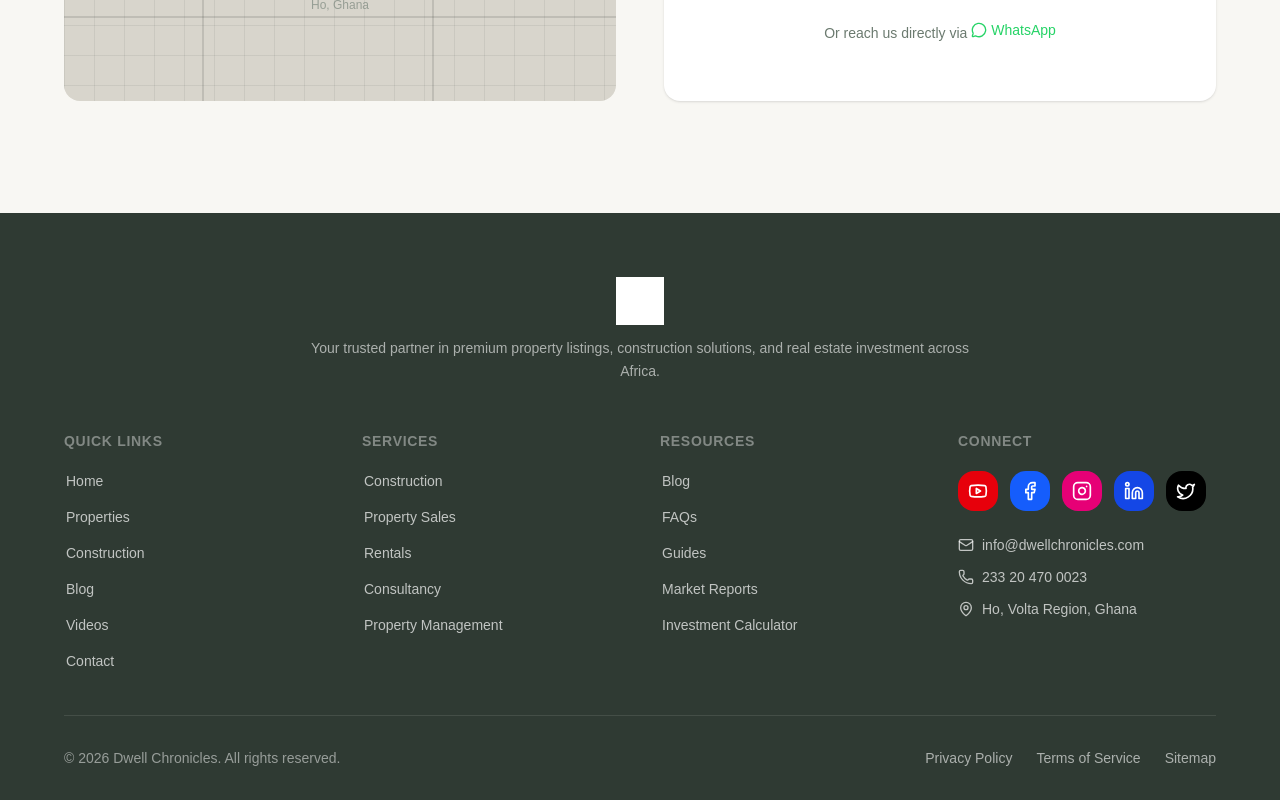
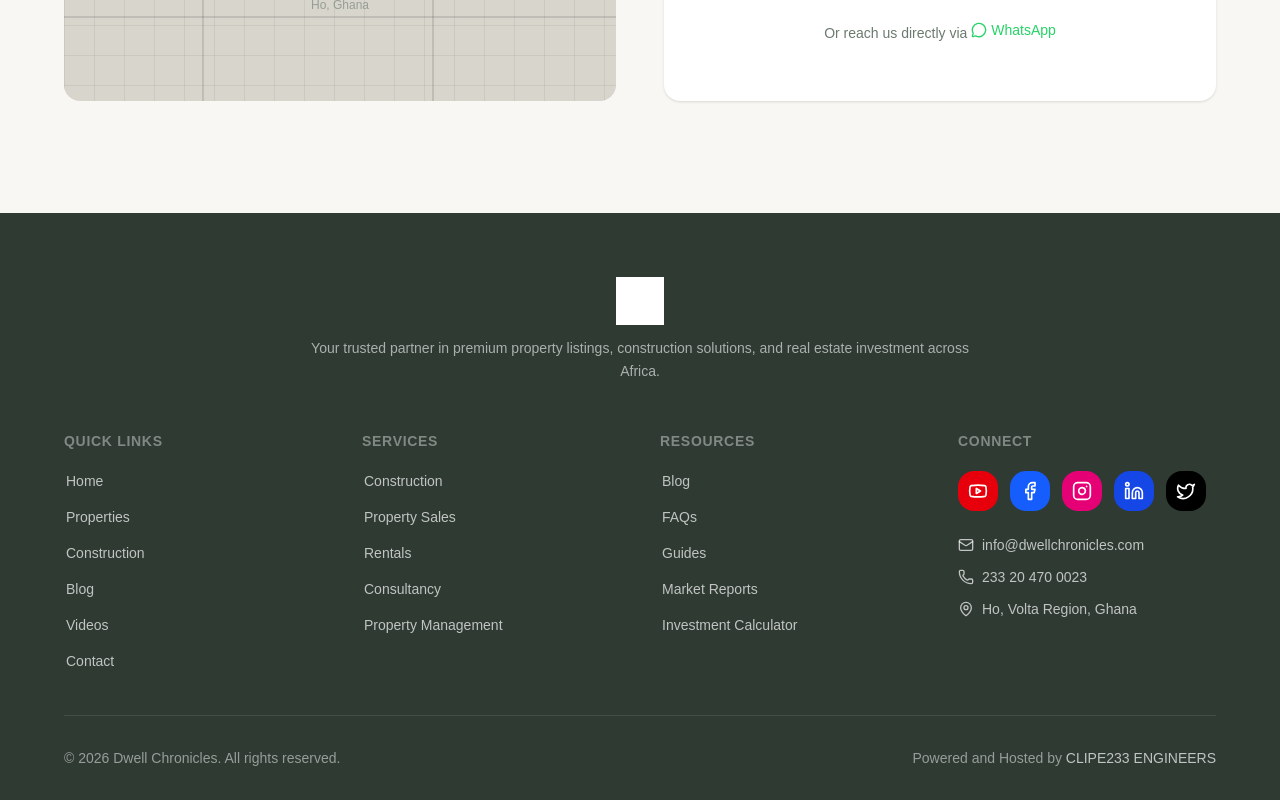
Before and after one commit to lilromeo2290/Dwell-Chronicles, a Next.js app: page / in a window 1280 px wide. Shown: the part 7044-7844 px from the top of the page. Built offline with nearby package versions, Linux system fonts and the light colour scheme; a web font is replaced by a local one.

Commit message:
e7fcb12b-16ec-41e9-97ea-996ea1d805ba

```diff
--- a/src/components/sections/Footer.tsx
+++ b/src/components/sections/Footer.tsx
@@ -71,11 +71,6 @@ const socialLinks = [
   },
 ];
 
-const footerLinks = [
-  { label: 'Privacy Policy', href: '#privacy' },
-  { label: 'Terms of Service', href: '#terms' },
-  { label: 'Sitemap', href: '#sitemap' },
-];
 
 export default function Footer() {
   return (
@@ -204,17 +199,17 @@ export default function Footer() {
           <p className="text-sm text-white/50">
             &copy; 2026 Dwell Chronicles. All rights reserved.
           </p>
-          <div className="flex flex-wrap gap-6">
-            {footerLinks.map((link) => (
-              <a
-                key={link.label}
-                href={link.href}
-                className="text-white/60 hover:text-white text-sm transition-colors duration-200"
-              >
-                {link.label}
-              </a>
-            ))}
-          </div>
+          <p className="text-sm text-white/50">
+            Powered and Hosted by{' '}
+            <a
+              href="https://clipe233eng.net/"
+              target="_blank"
+              rel="noopener noreferrer"
+              className="text-white/70 hover:text-white font-medium transition-colors duration-200"
+            >
+              CLIPE233 ENGINEERS
+            </a>
+          </p>
         </div>
       </div>
     </footer>
```
